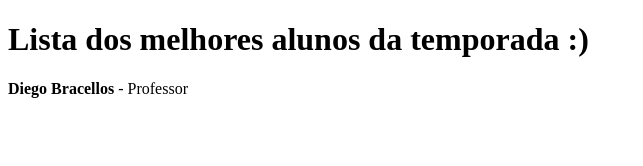
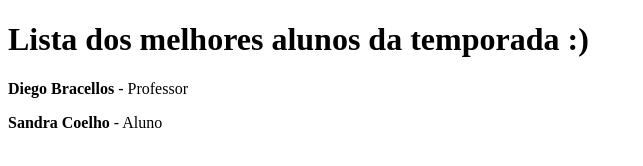
Before and after one commit to bracellos/devs2bluFork, a plain HTML site: page index.html in a window 1280 px wide. Shown: the whole page, without its empty margins (0-643 px from the left). Drawn offline with Linux system fonts and the light colour scheme.

Commit message:
commit na lista

```diff
--- a/index.html
+++ b/index.html
@@ -9,5 +9,6 @@
 <body>
     <h1>Lista dos melhores alunos da temporada :)</h1>
     <p><b>Diego Bracellos</b> - Professor</p>
+    <p><b>Sandra Coelho</b> - Aluno</p>
 </body>
 </html>
```
